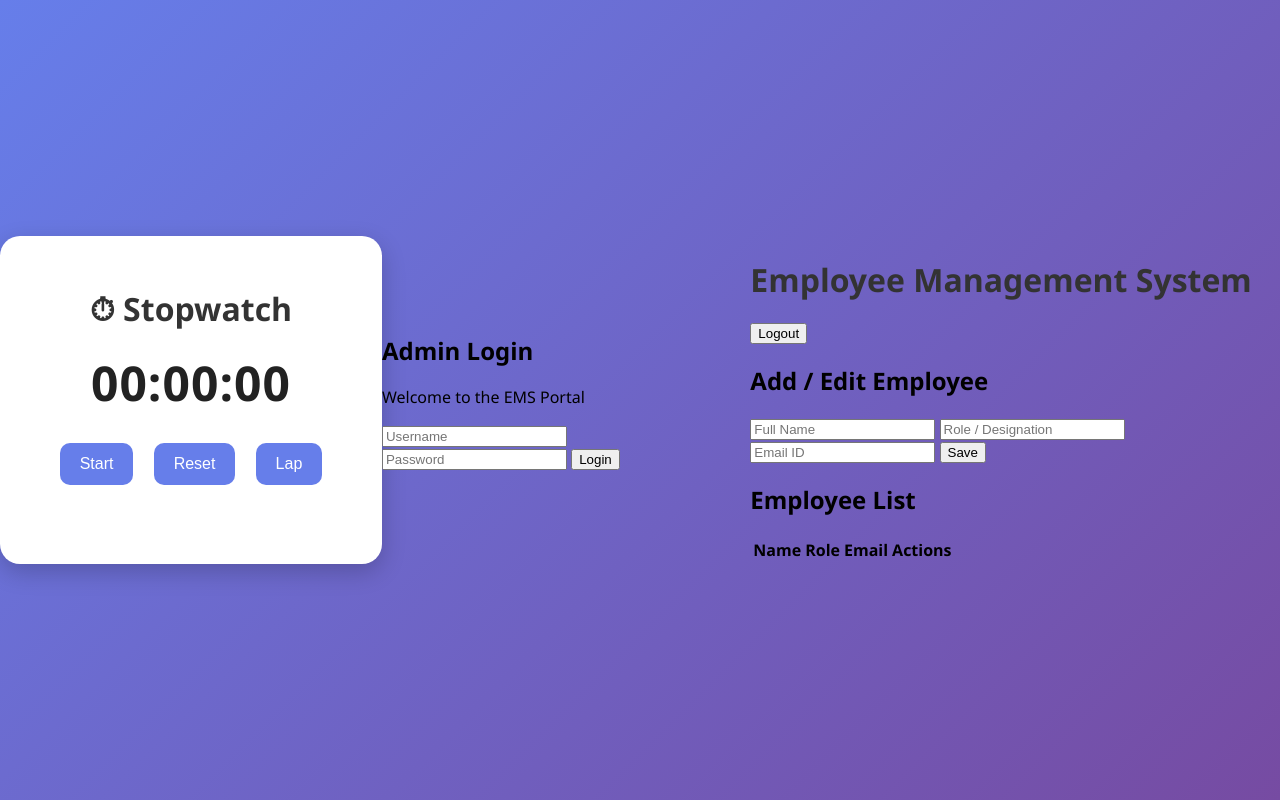
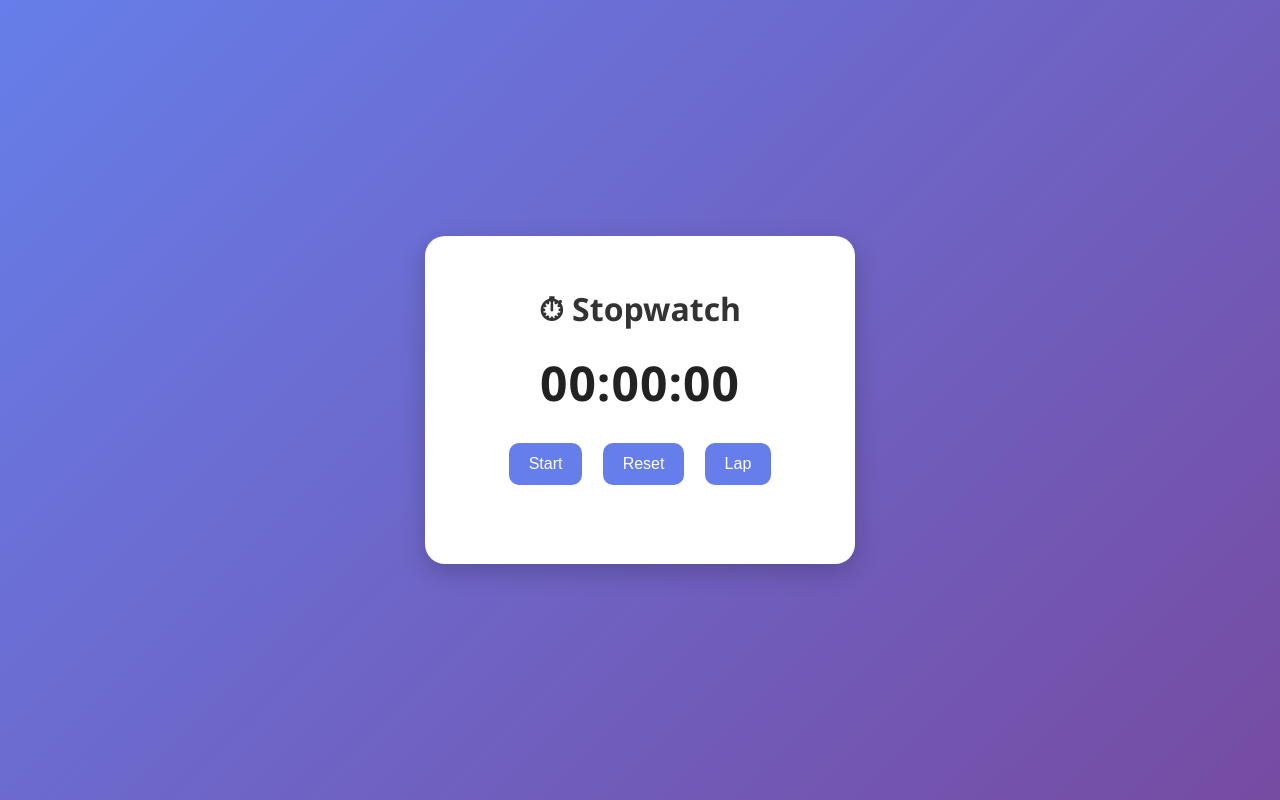
Before and after one commit to Sriram1805/PRODIGY_WD_02, a plain HTML site: page index.html in a window 1280 px wide. Drawn offline with Linux system fonts and the light colour scheme.

Commit message:
Update index.html

```diff
--- a/index.html
+++ b/index.html
@@ -1,7 +1,4 @@
 <!DOCTYPE html>
-<html lang="en">
-<head>
-  <meta charset="UTF-8" /><!DOCTYPE html>
 <html lang="en">
 <head>
   <meta charset="UTF-8" />
@@ -26,62 +23,3 @@
   <script src="script.js"></script>
 </body>
 </html>
-
-  <meta name="viewport" content="width=device-width, initial-scale=1.0"/>
-  <title>EMS - Employee Management System</title>
-  <link rel="stylesheet" href="style.css" />
-</head>
-<body>
-
-  <!-- Login Section -->
-  <div class="login-container" id="login-section">
-    <div class="login-card">
-      <h2>Admin Login</h2>
-      <p class="subtitle">Welcome to the EMS Portal</p>
-      <input type="text" id="admin-username" placeholder="Username" />
-      <input type="password" id="admin-password" placeholder="Password" />
-      <button onclick="login()">Login</button>
-      <p id="login-error" class="error-text"></p>
-    </div>
-  </div>
-
-  <!-- Dashboard -->
-  <div class="dashboard-container hidden" id="dashboard">
-    <header>
-      <h1>Employee Management System</h1>
-      <button onclick="logout()" class="logout-btn">Logout</button>
-    </header>
-
-    <div class="grid">
-      <!-- Add/Edit Card -->
-      <div class="card">
-        <h2>Add / Edit Employee</h2>
-        <form id="employee-form">
-          <input type="text" id="emp-name" placeholder="Full Name" required />
-          <input type="text" id="emp-role" placeholder="Role / Designation" required />
-          <input type="email" id="emp-email" placeholder="Email ID" required />
-          <button type="submit" class="add-btn">Save</button>
-        </form>
-      </div>
-
-      <!-- List Card -->
-      <div class="card">
-        <h2>Employee List</h2>
-        <table>
-          <thead>
-            <tr>
-              <th>Name</th>
-              <th>Role</th>
-              <th>Email</th>
-              <th>Actions</th>
-            </tr>
-          </thead>
-          <tbody id="employee-table-body"></tbody>
-        </table>
-      </div>
-    </div>
-  </div>
-
-  <script src="script.js"></script>
-</body>
-</html>
```
